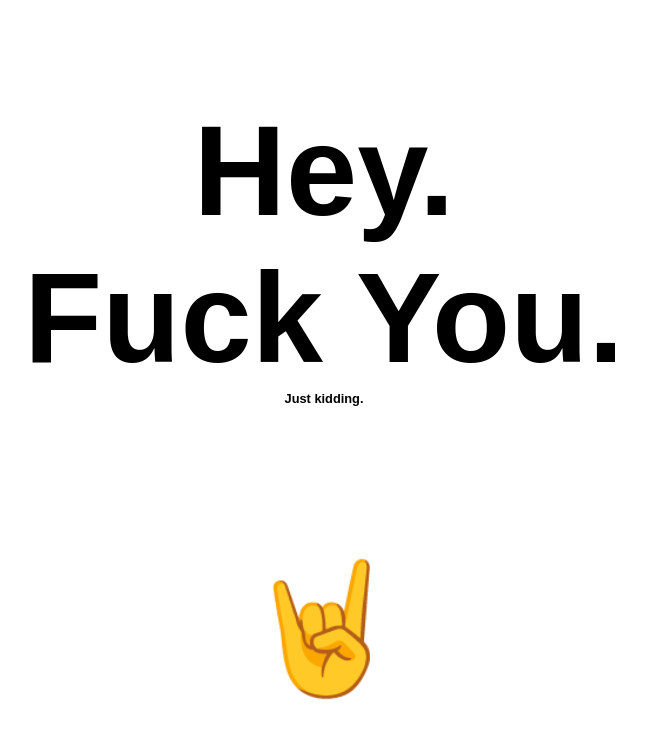
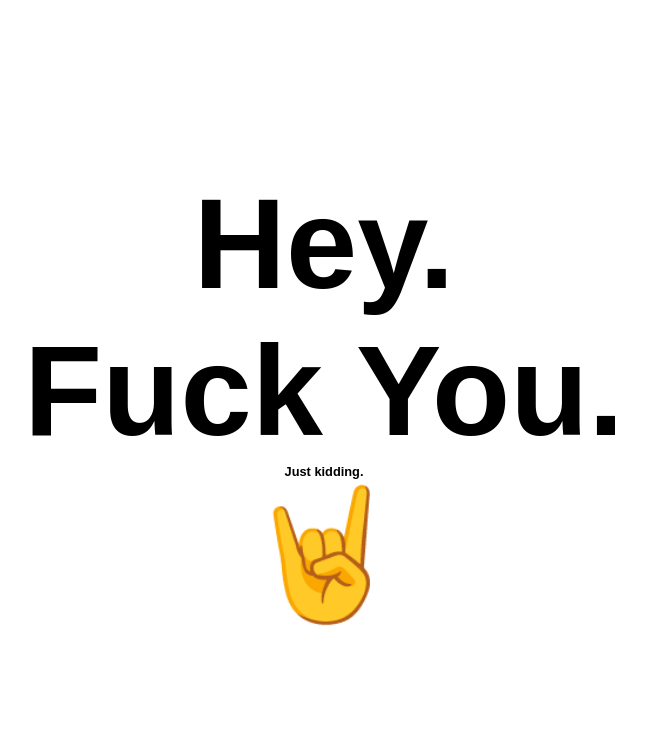
Before and after one commit to youre-a-bit-nosy/youre-a-bit-nosy, a plain HTML site: page index.html in a window 1280 px wide. Shown: the whole page, without its empty margins (316-962 px from the left). Drawn offline with Linux system fonts and the light colour scheme.

Commit message:
Update index.html

```diff
--- a/index.html
+++ b/index.html
@@ -39,6 +39,6 @@
     </style>
 </head>
 <body>
-    <h1>Hey.<br>Fuck You.<br></h1><h2>Just kidding.</h2><h1><br>🤘</h1>
+    <h1>Hey.<br>Fuck You.<br></h1><h2>Just kidding.</h2><h1>🤘</h1>
 </body>
 </html>
```
